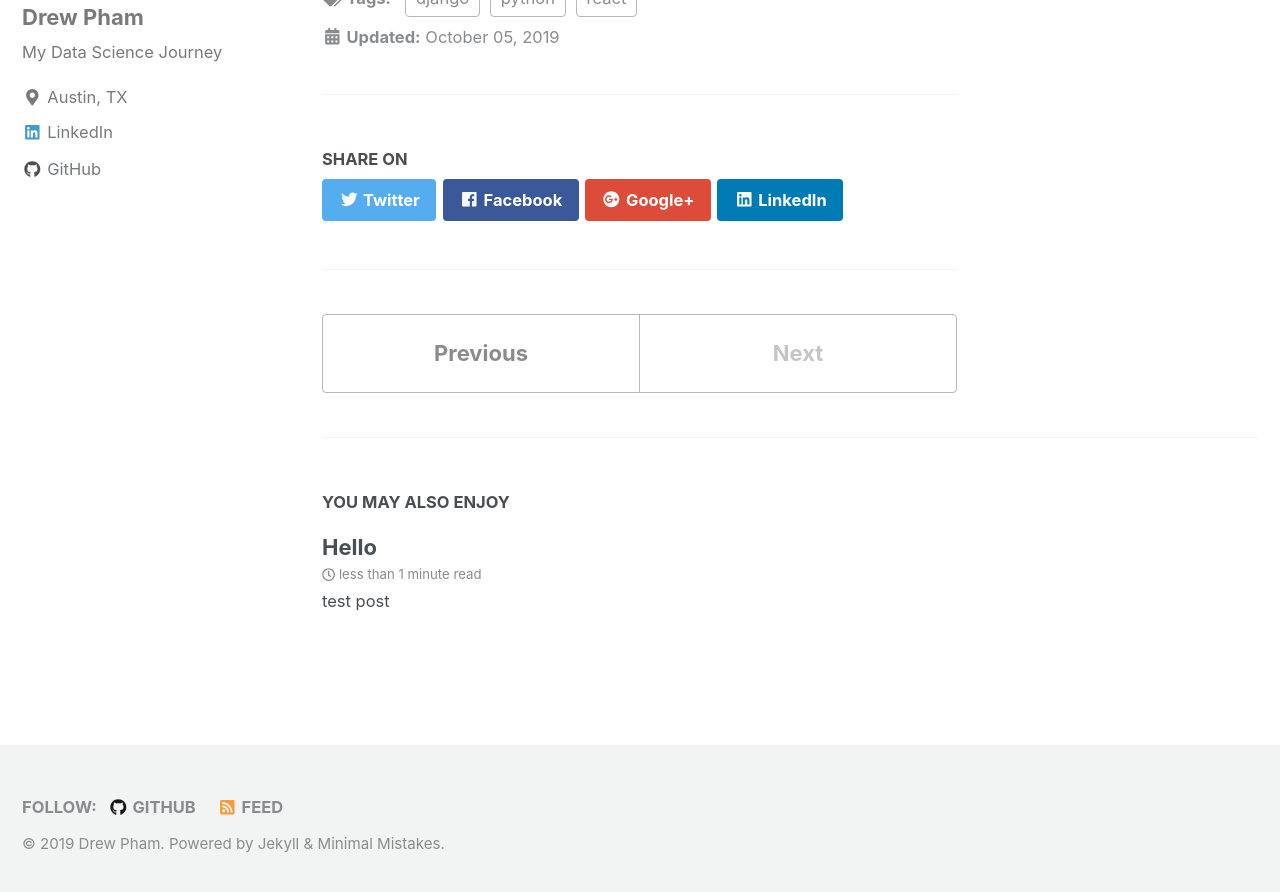
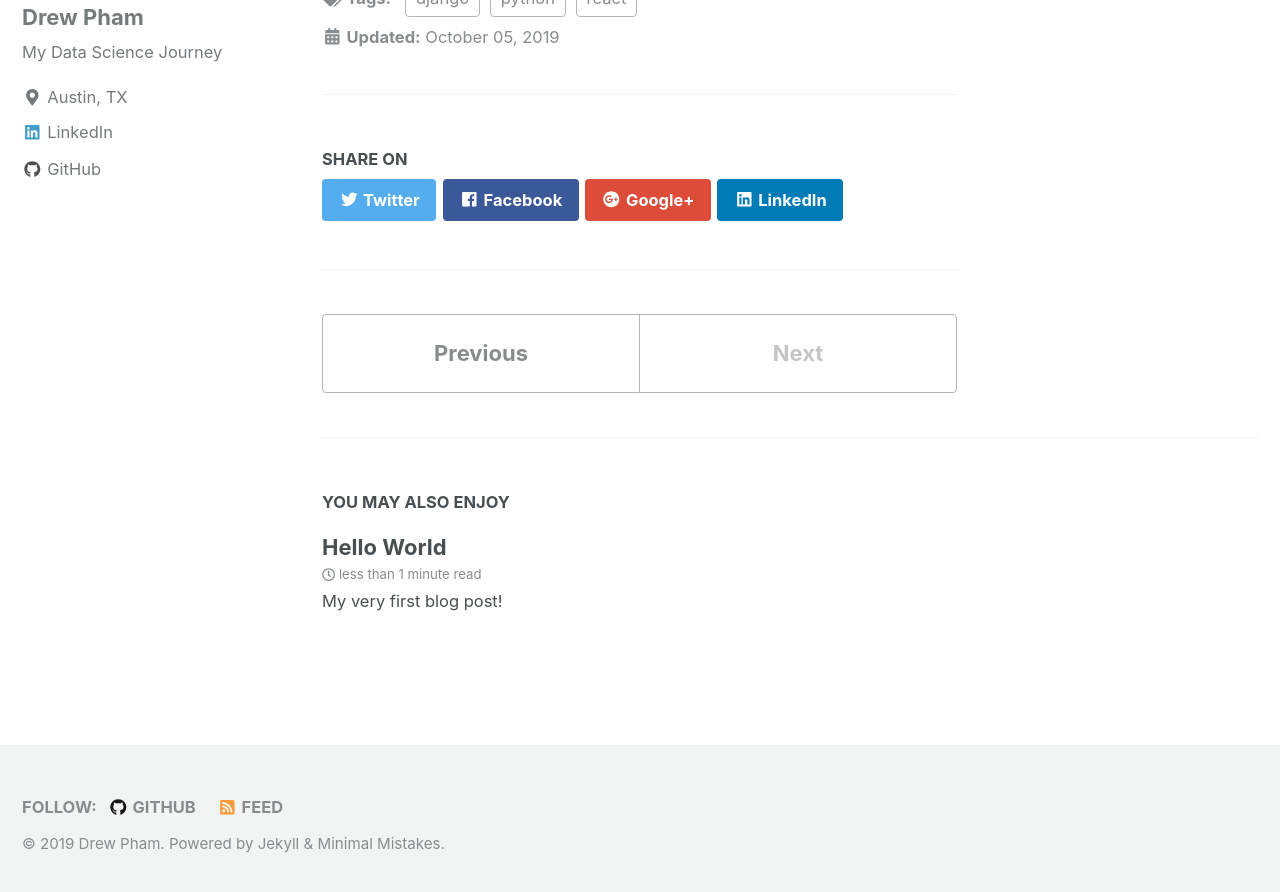
Before and after one commit to drewvpham/drewvpham.github.io, a Jekyll site: the page built from _posts/2019-10-05-djreact-part1.md, in a window 1280 px wide and 900 px high, scrolled down 579 px. Shown: the top 892 px of the window. Built offline with Jekyll 4.4.1, drawn with Linux system fonts in a browser that asks for light colours; nearby versions of some CDN libraries.

Commit message:
cleaning up

```diff
--- a/_posts/2019-09-30-first.md
+++ b/_posts/2019-09-30-first.md
@@ -1,10 +1,10 @@
 ---
-title: "Hello"
+title: "Hello World"
 date: 2018-01-28
 tags: [test, first]
 header:
   #image: "/images/perceptron/percept.jpg"
-excerpt: "test post"
+excerpt: "My very first blog post!"
 mathjax: "true"
 ---
 
--- a/_posts/2019-10-05-djreact-part1.md
+++ b/_posts/2019-10-05-djreact-part1.md
@@ -8,4 +8,4 @@ excerpt: "a refresher on django and react"
 mathjax: "true"
 ---
 
-I stumbled across a tutorial walking through a Django and React web application. The first [video](https://www.youtube.com/watch?v=uZgRbnIsgrA)is about 50 minutes long and focuses primarily on downloading the necessary tools, setting up the environment, and begins building the application. This has been a great refresher for me since it has definitely been a while since I used React. I am excited to brush up and carrying this forward in the future! More blog posts to come!
+I stumbled across a tutorial walking through a Django and React web application. The first [video](https://www.youtube.com/watch?v=uZgRbnIsgrA) is about 50 minutes long and focuses primarily on downloading the necessary tools, setting up the environment, and begins building the application. This has been a great refresher for me since it has definitely been a while since I used React. I am excited to brush up and carrying this forward in the future! More blog posts to come!
```
